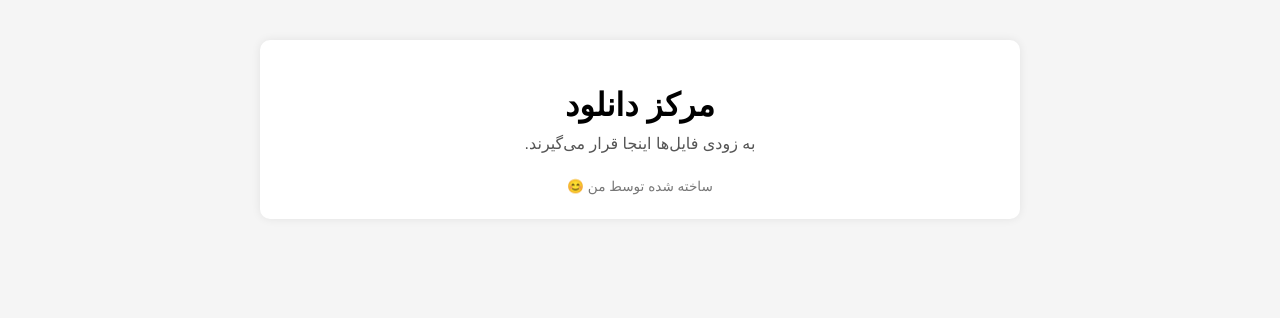
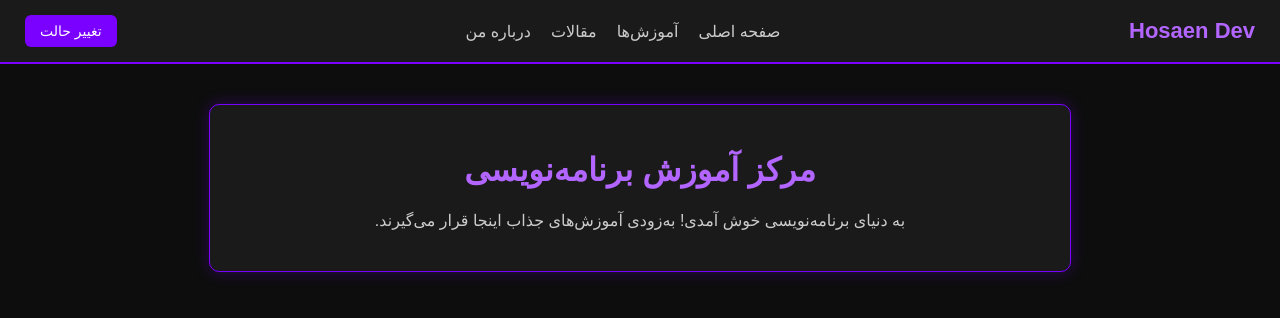
Before and after one commit to hosaen1387-oss/my-download-site, a plain HTML site: page index.html in a window 1280 px wide. Drawn offline with Linux system fonts and the light colour scheme.

Commit message:
Update index.html

```diff
--- a/index.html
+++ b/index.html
@@ -2,50 +2,143 @@
 <html lang="fa" dir="rtl">
 <head>
     <meta charset="UTF-8">
-    <title>مرکز دانلود</title>
+    <title>مرکز آموزش برنامه‌نویسی</title>
+
     <style>
         body {
+            margin: 0;
             font-family: sans-serif;
-            background: #f5f5f5;
+            background: #0d0d0d;
+            color: #eee;
+            transition: 0.3s;
+        }
+
+        /* نوار منو */
+        .navbar {
+            background: #1a1a1a;
+            padding: 15px 25px;
+            display: flex;
+            justify-content: space-between;
+            align-items: center;
+            border-bottom: 2px solid #7a00ff;
+        }
+
+        .navbar .logo {
+            font-size: 22px;
+            font-weight: bold;
+            color: #b366ff;
+        }
+
+        .navbar ul {
+            list-style: none;
+            display: flex;
+            gap: 20px;
             margin: 0;
             padding: 0;
         }
+
+        .navbar ul li a {
+            color: #ccc;
+            text-decoration: none;
+            font-size: 16px;
+            transition: 0.2s;
+        }
+
+        .navbar ul li a:hover {
+            color: #b366ff;
+        }
+
+        /* دکمه دارک مود */
+        .toggle-btn {
+            background: #7a00ff;
+            border: none;
+            padding: 8px 15px;
+            border-radius: 6px;
+            color: white;
+            cursor: pointer;
+            font-size: 14px;
+            transition: 0.2s;
+        }
+
+        .toggle-btn:hover {
+            background: #9d4dff;
+        }
+
+        /* محتوای اصلی */
         .container {
-            max-width: 700px;
+            max-width: 800px;
             margin: 40px auto;
-            background: #fff;
+            background: #1a1a1a;
             padding: 25px 30px;
             border-radius: 10px;
-            box-shadow: 0 0 10px rgba(0,0,0,0.08);
+            border: 1px solid #7a00ff;
+            box-shadow: 0 0 15px rgba(122,0,255,0.3);
         }
+
         h1 {
             text-align: center;
-            margin-bottom: 10px;
+            color: #b366ff;
         }
-        p.desc {
+
+        p {
             text-align: center;
-            color: #555;
-            margin-top: 0;
-            margin-bottom: 25px;
+            color: #ccc;
         }
-        .footer {
-            text-align: center;
-            margin-top: 25px;
-            font-size: 0.85em;
-            color: #777;
+
+        /* حالت روشن */
+        body.light {
+            background: #f5f5f5;
+            color: #222;
+        }
+
+        body.light .navbar {
+            background: #fff;
+            border-bottom-color: #b366ff;
+        }
+
+        body.light .container {
+            background: #fff;
+            border-color: #b366ff;
+            box-shadow: 0 0 15px rgba(179,102,255,0.3);
+        }
+
+        body.light .navbar ul li a {
+            color: #444;
+        }
+
+        body.light .navbar ul li a:hover {
+            color: #7a00ff;
         }
     </style>
 </head>
+
 <body>
 
-<div class="container">
-    <h1>مرکز دانلود</h1>
-    <p class="desc">به زودی فایل‌ها اینجا قرار می‌گیرند.</p>
+    <!-- نوار منو -->
+    <div class="navbar">
+        <div class="logo">Hosaen Dev</div>
 
-    <div class="footer">
-        ساخته شده توسط من 😊
+        <ul>
+            <li><a href="#">صفحه اصلی</a></li>
+            <li><a href="#">آموزش‌ها</a></li>
+            <li><a href="#">مقالات</a></li>
+            <li><a href="#">درباره من</a></li>
+        </ul>
+
+        <button class="toggle-btn" onclick="toggleMode()">تغییر حالت</button>
     </div>
-</div>
+
+    <!-- محتوای اصلی -->
+    <div class="container">
+        <h1>مرکز آموزش برنامه‌نویسی</h1>
+        <p>به دنیای برنامه‌نویسی خوش آمدی! به‌زودی آموزش‌های جذاب اینجا قرار می‌گیرند.</p>
+    </div>
+
+    <script>
+        function toggleMode() {
+            document.body.classList.toggle("light");
+        }
+    </script>
 
 </body>
 </html>
```
